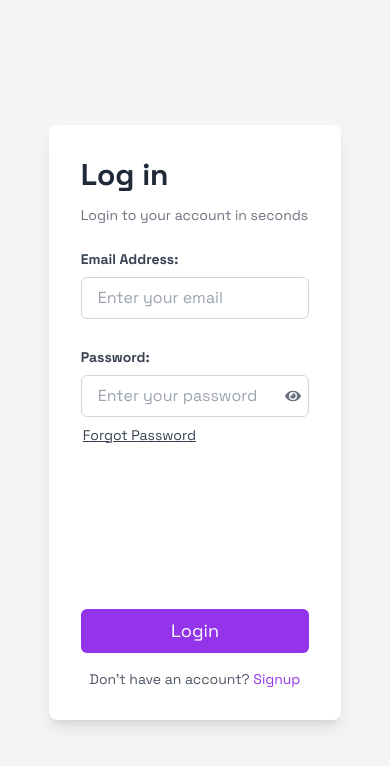
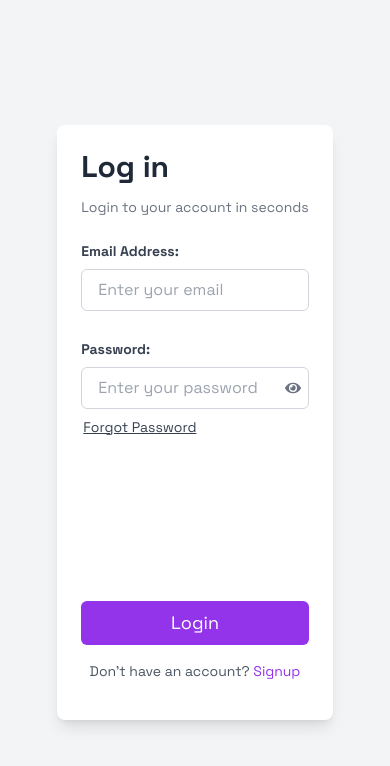
Before and after one commit to Sahillrathore/password-manager, a React (Vite) app: page /signup in a window 390 px wide. Both pictures are taken after a click on the link "Login". Shown: the top 766 px of the page. Built offline with nearby package versions, Linux system fonts and the light colour scheme; no server answers.

Commit message:
login ui phone

```diff
--- a/src/components/Login.jsx
+++ b/src/components/Login.jsx
@@ -86,7 +86,7 @@ const Login = ({ authMethod, setAuthMethod, viewPass, setViewPass }) => {
             {
                 !passReset ?
 
-                    <div className="w-full md:w-1/2 p-8 min-h-[595px] max-h-[595px] ">
+                    <div className="w-full md:w-1/2 sm:p-8 p-6 min-h-[595px] max-h-[595px] ">
                         <h2 className="text-3xl font-bold text-gray-800 mb-3">Log in</h2>
                         <p className="text-gray-500 mb-6 text-sm">Login to your account in seconds</p>
 
@@ -155,7 +155,7 @@ const Login = ({ authMethod, setAuthMethod, viewPass, setViewPass }) => {
                     :
                     <form onSubmit={handleSubmit} className="flex justify-center gap-4 flex-col w-full md:w-1/2 p-8 min-h-[595px] max-h-[595px] ">
 
-                        <h2 className="text-3xl font-bold text-gray-800 mb-3">Reset your password here</h2>
+                        <h2 className="sm:text-3xl text-xl font-bold text-gray-800 mb-3">Reset your password here</h2>
 
                         <input
                             type="email"
--- a/src/pages/Signup.jsx
+++ b/src/pages/Signup.jsx
@@ -104,7 +104,7 @@ const SignUp = () => {
     return (
         <div className="min-h-screen flex items-center justify-center bg-gray-100">
             {/* <RxCross1 className="absolute top-12 right-12 cursor-pointer"/> */}
-            <div className="bg-white rounded-lg  h-fit shadow-lg overflow-hidden flex w-3/4 max-w-4xl">
+            <div className="bg-white rounded-lg  h-fit shadow-lg overflow-hidden flex sm:w-3/4 max-w-4xl">
                 {/* Left Image Section */}
                 <div className="hidden md:block w-1/2 bg-cover bg-center" style={{ backgroundImage: `url('/loginbg.png')` }}>
                     {/* Replace the URL with the image source */}
```
